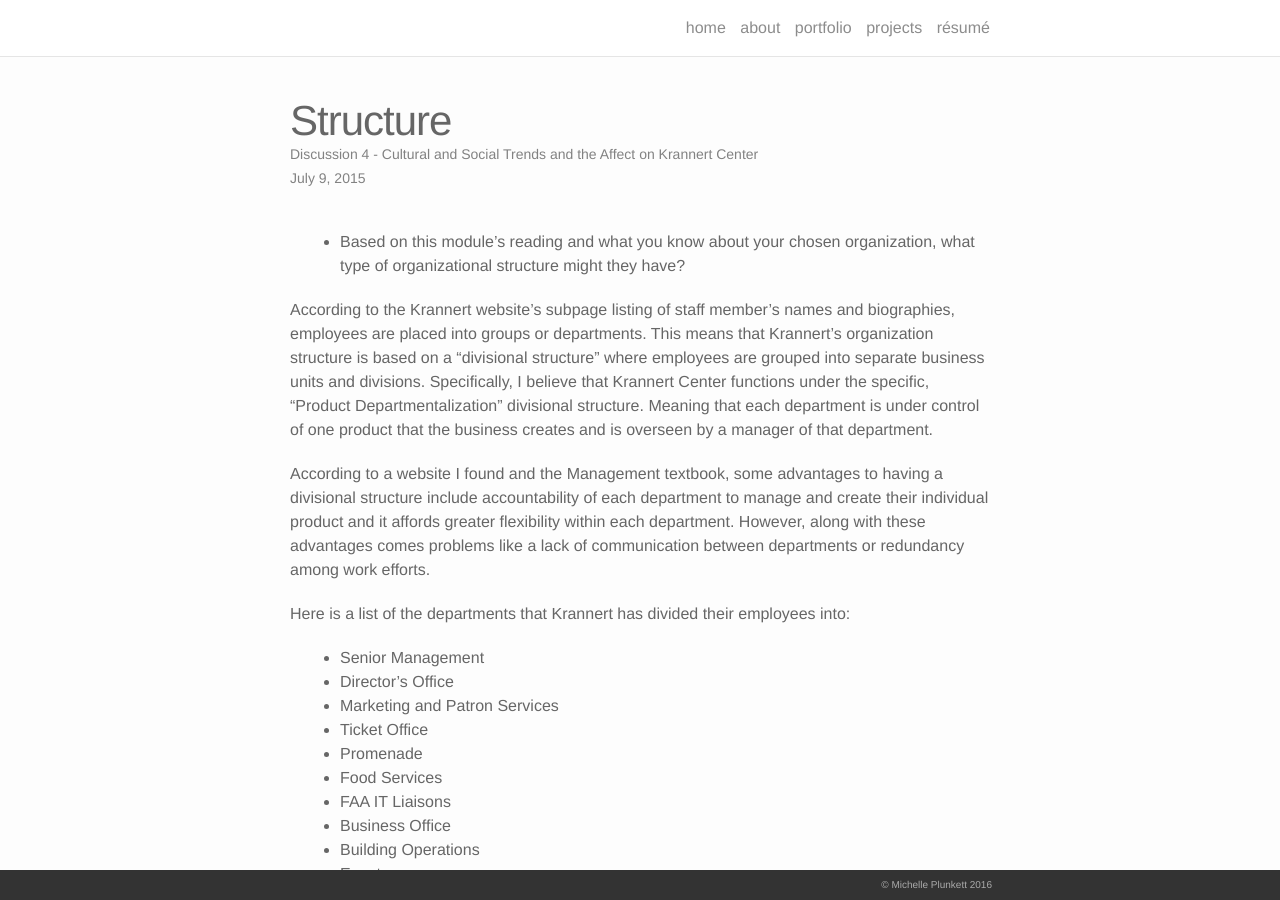
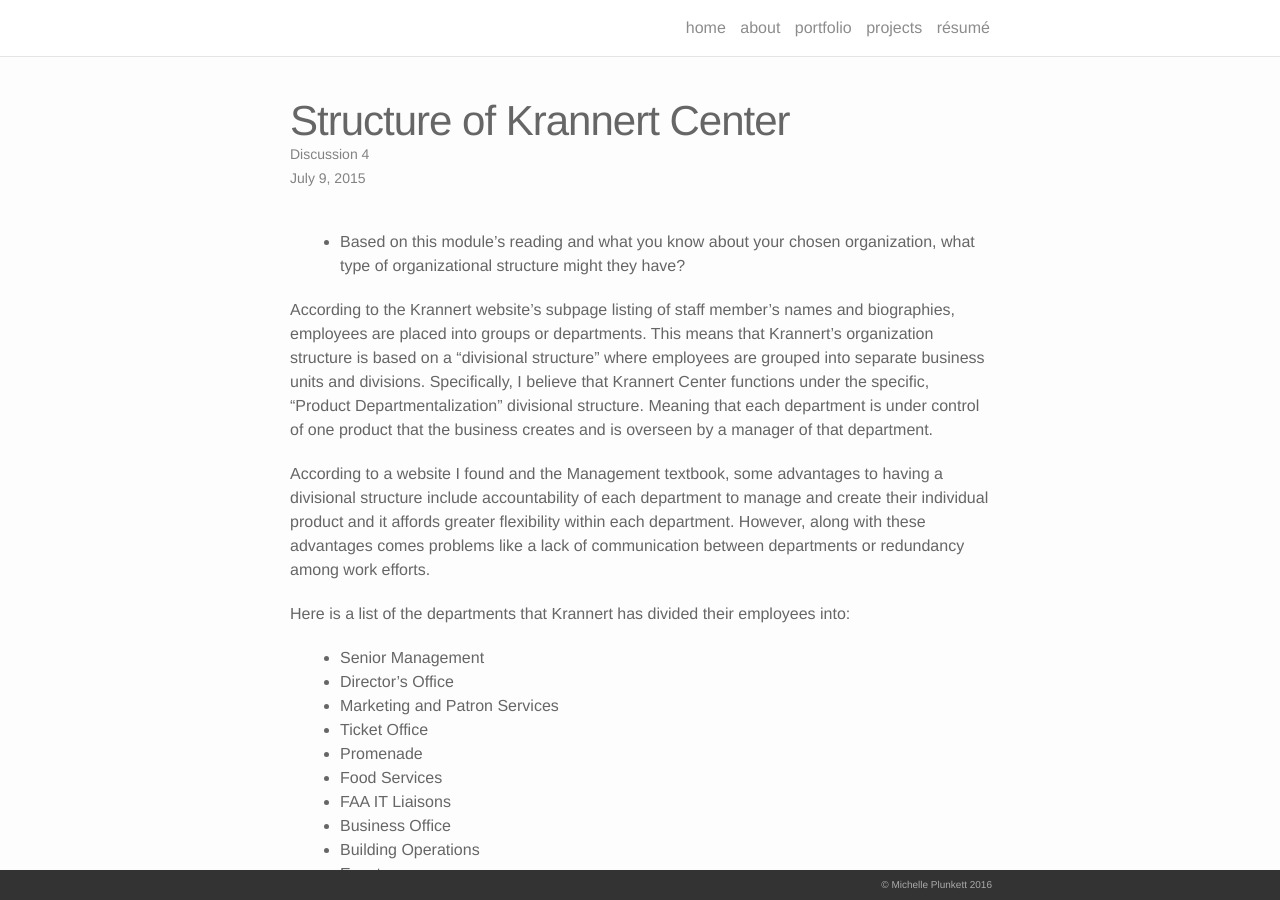
Before and after one commit to michelleplunkett/michelleplunkett.github.io, a Jekyll site: the page built from _portfolio/Discussion_4.markdown, in a window 1280 px wide and 900 px high. Built offline with Jekyll 4.4.1, drawn with Linux system fonts in a browser that asks for light colours; nearby versions of some CDN libraries.

Commit message:
update description

```diff
--- a/_portfolio/Discussion_4.markdown
+++ b/_portfolio/Discussion_4.markdown
@@ -1,7 +1,7 @@
 ---
 layout: post
-title: Structure
-description: Discussion 4 - Cultural and Social Trends and the Affect on Krannert Center
+title: Structure of Krannert Center
+description: Discussion 4
 date: 2015-07-09
 ---
 
```
